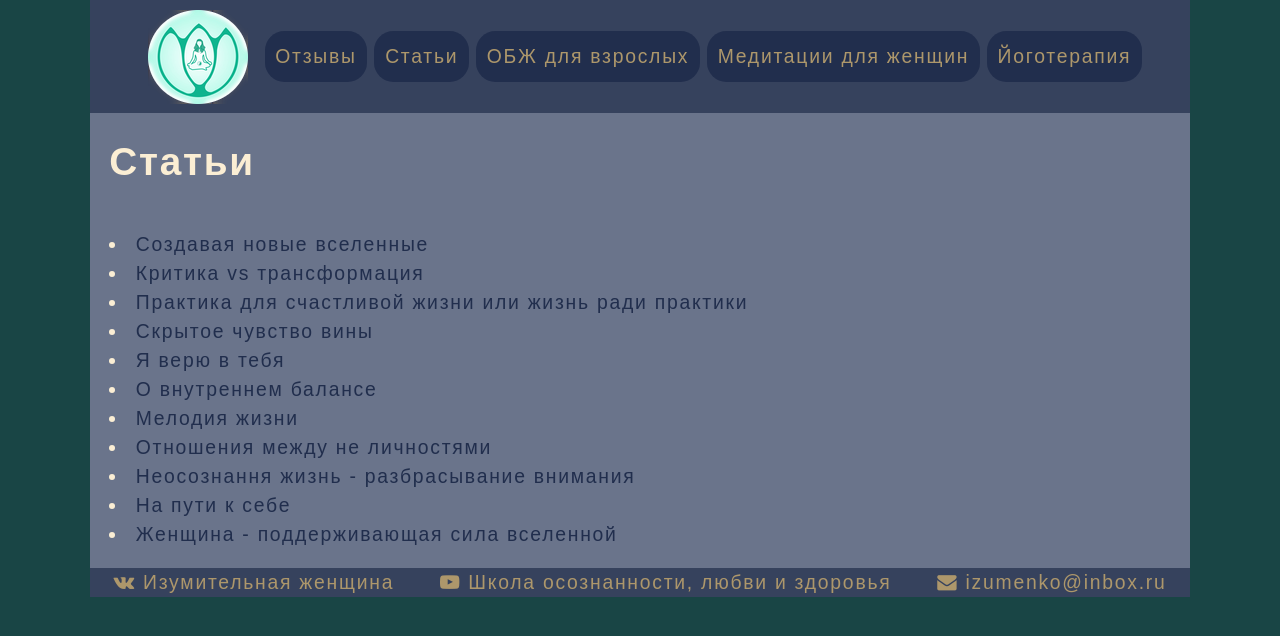
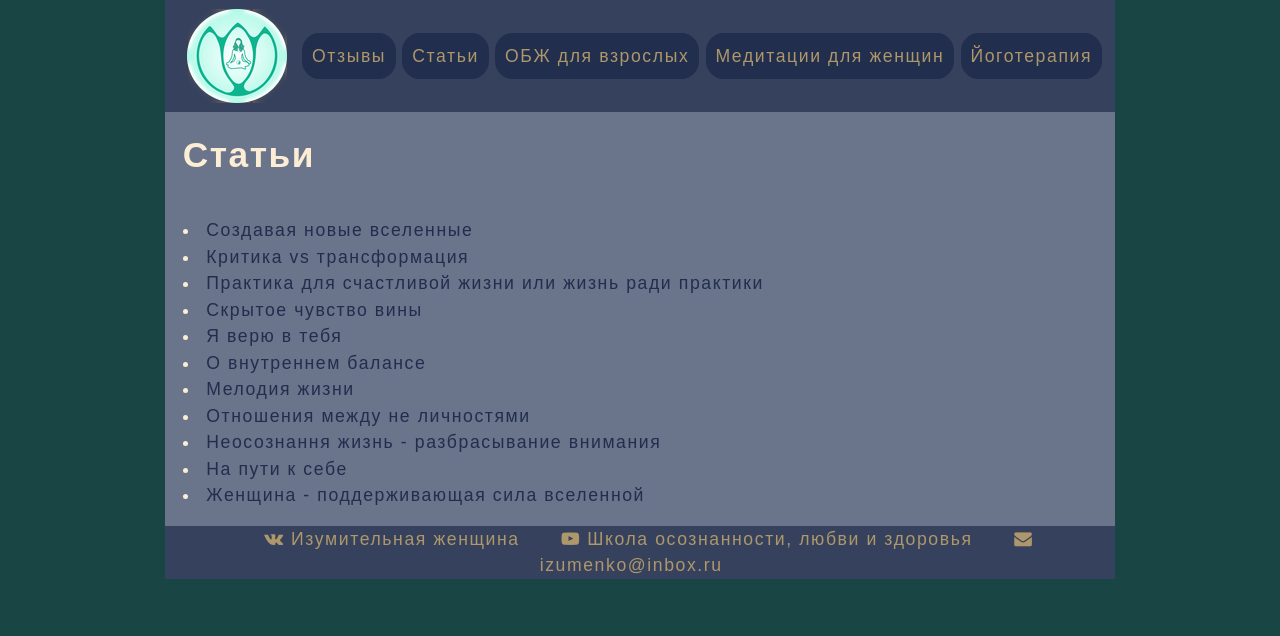
Before and after one commit to pevzner-diet/visit, a Jekyll site: the page built from articles.html, in a window 1280 px wide. Shown: the top 636 px of the page. Built offline with Jekyll 4.4.1, drawn with Linux system fonts in a browser that asks for light colours; some web fonts are replaced.

Commit message:
Cosmetic changes, mistype

```diff
--- a/_layouts/page.html
+++ b/_layouts/page.html
@@ -3,9 +3,11 @@ layout: default
 ---
 <article class="post">
 
+  {% if page.title %}
   <header class="post-header">
     <h1 class="post-title">{{ page.title }}</h1>
   </header>
+  {% endif %}
 
   <div class="post-content">
     {{ content }}
--- a/css/main.scss
+++ b/css/main.scss
@@ -8,7 +8,7 @@
 // Our variables
 // $base-font-family: "Roboto", "Helvetica Neue", Helvetica, Arial, sans-serif;
 $base-font-family: 'Cuprum', sans-serif;
-$base-font-size:   1.1em;
+$base-font-size:   1.05em;
 $base-font-weight: 400;
 $small-font-size:  $base-font-size * 0.875;
 $base-line-height: 1.5;
@@ -21,7 +21,7 @@ $text-color: $color-secondary-2-1;
 $page-bg-color: $color-primary-4;
 
 // Width of the content area
-$content-width:    1100px;
+$content-width:    950px;
 
 $on-palm:          600px;
 $on-laptop:        1100px;
--- a/index.html
+++ b/index.html
@@ -29,7 +29,7 @@ layout: page
 <p>"Исцеление внутреннего конфликта" - на этой сессии мы находим компромисс между вашими желаниями и возможностями, что способствует обретению целостности.</p>
 <p>"Освобождение от привязанности" - избавляемся от привязанностей и привычек, которые тормозят ваше развитие и вызывают дискомфорт. </p>
 <p>"Собирание личного ресурса" - собираем личный ресурс - разбросанное внимание-энергию и направляем его на актуальные для вас здесь и сейчас процессы.</p>
-<p>"Хочу стать мамой" - освобождение нездоровых родовых программ, страхов, связанных с беременностью, родами и материнством, а также от навязанных стереотипов как быть хорошей женой и мамой.</p>
+<p>"Хочу стать мамой" - освобождение от нездоровых родовых программ, страхов, связанных с беременностью, родами и материнством, а также от навязанных стереотипов как быть хорошей женой и мамой.</p>
 <p>+ По запросу порекомендую техники йоготерапии, которые вы можете использовать дома для повышения эффективности ваших процессов.</p>
 <p>В стоимость входит личная или удаленная сессия (консультация + телесная терапия, арт терапия, медитативные практики), рекомендации по практике дома и удаленное сопровождение в течении 21 дня - ответы на вопросы, которые могут возникать после консультации или в процессе выполнения рекомендованной практики. </p>
 <p>Стоимость 2000<i class="fa fa-rub" aria-hidden="true"></i></p>
```
